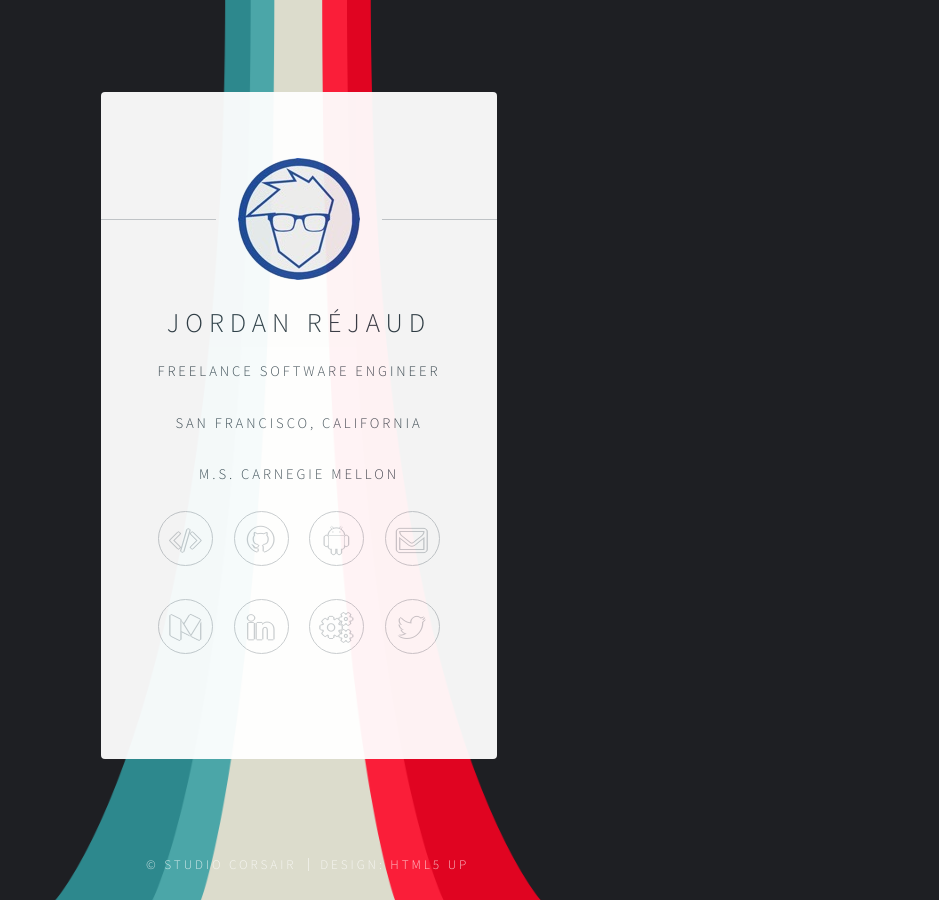
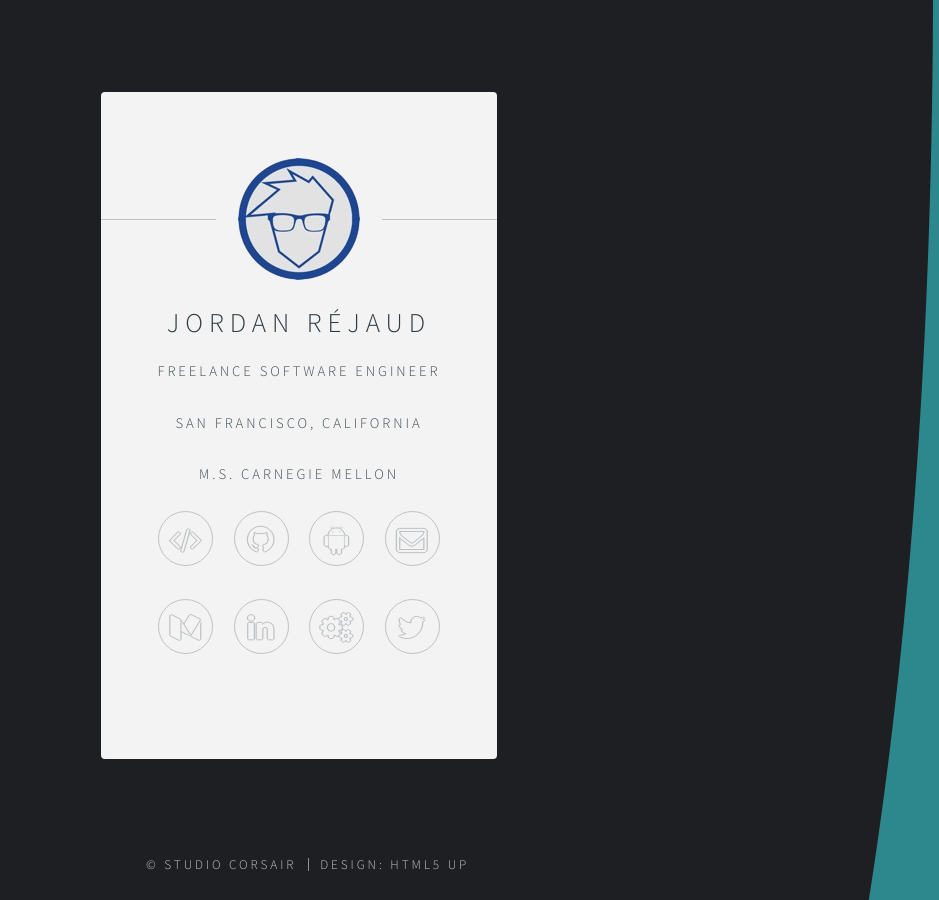
Before and after one commit to jrejaud/jrejaud.github.io, a Jekyll site: the page built from index.html, in a window 1280 px wide. Shown: the whole page, without its empty margins (341-1280 px from the left). Built offline with Jekyll 4.4.1, drawn with Linux system fonts in a browser that asks for light colours; nearby versions of some CDN libraries; library files that are not in the unit come from our copies; Markdown is read by kramdown in place of the engine named in the settings.

Commit message:
Solid background color

```diff
--- a/assets/css/main.css
+++ b/assets/css/main.css
@@ -84,10 +84,10 @@
 
 	body {
 		height: 100%;
-		background-color: #ffffff;
+		background-color: #1E1F23;
 		background-image: url("../../images/bg.png");
 		background-repeat: no-repeat;
-		background-size: 100% 100%;
+		/*background-size: 100% 100%;*/
 	}
 
 		body:after {
@@ -100,7 +100,7 @@
 			height: inherit;
 			opacity: 0;
 			z-index: 1;
-			background-color: #ffffff;
+			background-color: #1E1F23;
 			/*background-image: url("images/overlay.png"), -moz-linear-gradient(60deg, rgba(255, 165, 150, 0.5) 5%, rgba(0, 228, 255, 0.35));
 			background-image: url("images/overlay.png"), -webkit-linear-gradient(60deg, rgba(255, 165, 150, 0.5) 5%, rgba(0, 228, 255, 0.35));
 			background-image: url("images/overlay.png"), -ms-linear-gradient(60deg, rgba(255, 165, 150, 0.5) 5%, rgba(0, 228, 255, 0.35));
@@ -108,7 +108,7 @@
 			/*background-repeat: no-repeat;,			no-repeat;
 			background-size: 100px 100px, cover;*/
 			background-repeat: no-repeat;
-			background-size: 100% 100%;
+			/*background-size: 100% 100%;*/
 			background-position: center;
 			-moz-transition: opacity 1.75s ease-out;
 			-webkit-transition: opacity 1.75s ease-out;
```
